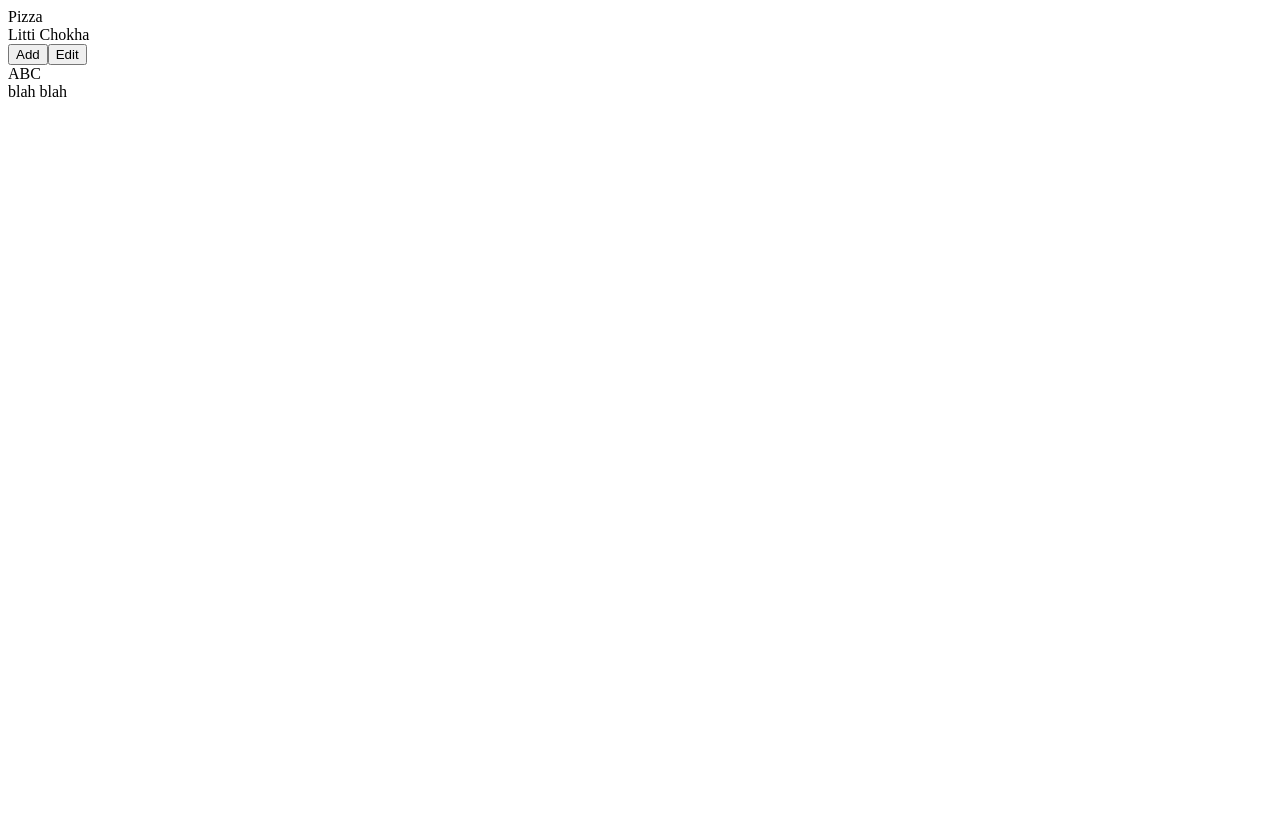
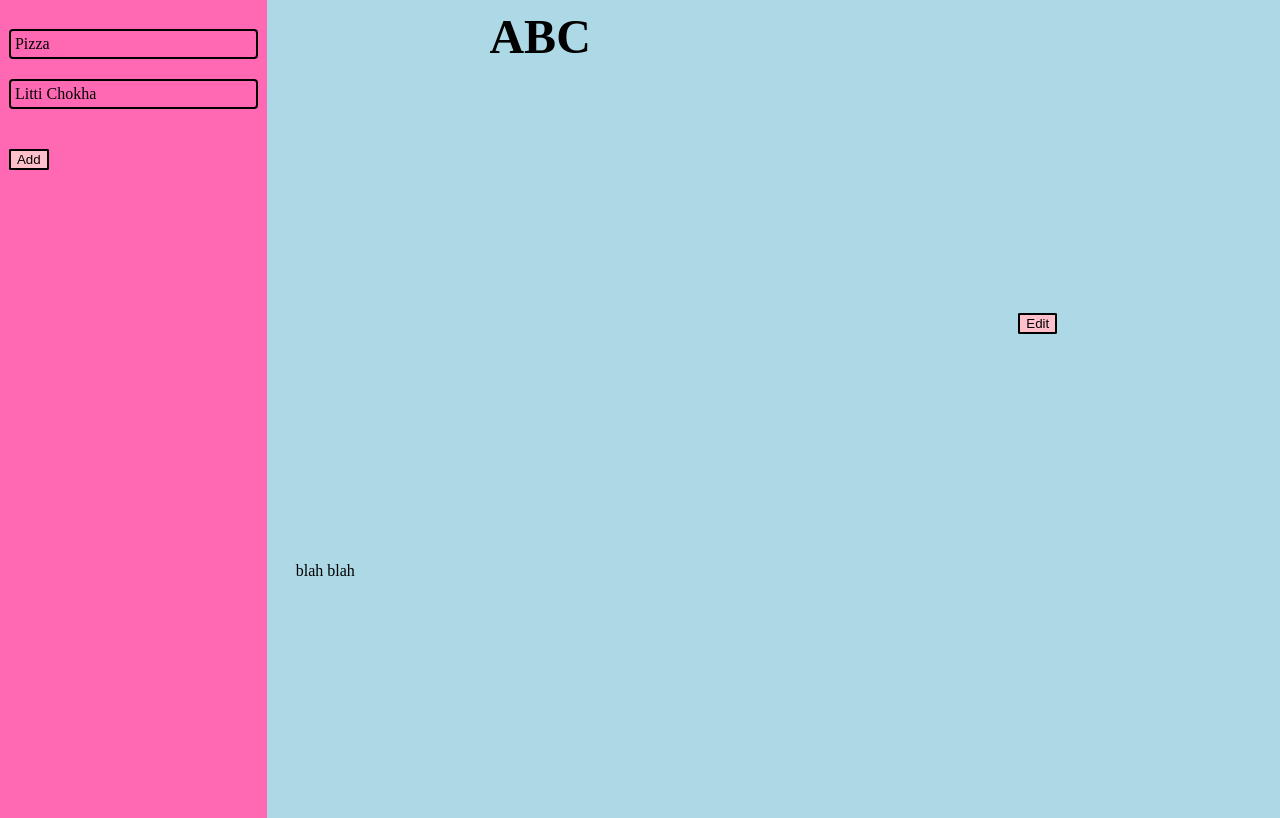
Before and after one commit to arjbholu/RecipeBox, a React app: page / in a window 1280 px wide. Built offline with nearby package versions, Linux system fonts and the light colour scheme.

Commit message:
Initial css design

```diff
--- a/src/components/AddEditComponent.js
+++ b/src/components/AddEditComponent.js
@@ -27,16 +27,17 @@ class AddEditComponent extends Component {
             Title: this.state.Title,
             Description: this.state.Description
         }
-        this.state.onSubmit(Data)
+        if (this.state.Title != "" && this.state.Description != "")
+            this.state.onSubmit(Data)
     }
 
     render() {
         return (
-            <div>
-                <form onSubmit={this.submitHandle}>
-                    <input type="text" onChange={this.changeTitle} value={this.state.Title}></input>
-                    <input type="text" onChange={this.changeDescription} value={this.state.Description}></input>
-                    <input type="submit" value="Save"></input>
+            <div >
+                <form className="addEdit"onSubmit={this.submitHandle}>
+                    <input className="title-addEdit" type="text" onChange={this.changeTitle} value={this.state.Title}></input>
+                    <textarea className="description-addEdit" type="text" onChange={this.changeDescription} value={this.state.Description}></textarea>
+                    <button className="save" type="submit">Save</button>
                 </form>
                 {/* Hello */}
             </div>
--- a/src/components/App.js
+++ b/src/components/App.js
@@ -5,13 +5,11 @@ import Description from './Description';
 // import LeftWrapper from '../containers/LeftWrapper'
 
 const App = ({TotalData, onClick, Data, AddEdit, addRecipe, saveRecipe, editRecipe}) => (
-    <div>
-        <RecipeList TotalData={TotalData} onClick={onClick} />
-        <button onClick={() => addRecipe()}>Add</button>
-        <button onClick={() => editRecipe()}>Edit</button>
+    <div id="wrapper">
+        <RecipeList TotalData={TotalData} onClick={onClick} addRecipe={addRecipe}/>
         {
             !AddEdit
-            ? <Description Data={Data} />
+            ? <Description Data={Data} editRecipe={editRecipe} />
             : <AddEditComponent Data={Data} saveRecipe={saveRecipe} />
         }
     </div>
--- a/src/components/Description.js
+++ b/src/components/Description.js
@@ -1,10 +1,11 @@
 import React from 'react'
 
-const Description = ({Data}) => {
+const Description = ({Data, editRecipe}) => {
     return (
-        <div>
-            <div>{Data.Title}</div>
-            <div>{Data.Description}</div>
+        <div id="detail">
+            <div className="title">{Data.Title}</div>
+            <div className="discription">{Data.Description}</div>
+            <div className="edit"><button onClick={() => editRecipe()}>Edit</button></div>
         </div>
     )
 }
--- a/src/components/RecipeList.js
+++ b/src/components/RecipeList.js
@@ -2,17 +2,17 @@ import React from 'react'
 import Description from './Description'
 import AddEditComponent from './AddEditComponent'
 
-const RecipeList = ({TotalData, onClick}) => {
+const RecipeList = ({TotalData, onClick, addRecipe}) => {
     // console.log(AddEdit)
     return (
-        <div>
+        <div id="toggle">
             {
                 TotalData.map((data) => (
-                    <div key={data.id} onClick={() => onClick(data.id)} > {data.Title} </div>
+                    <div key={data.id} onClick={() => onClick(data.id)} className="recipe-item" > {data.Title} </div>
                 ))
                 // console.log(TotalData)
             }
-
+            <button onClick={() => addRecipe()}>Add</button>
         </div>
     )
 }
--- a/src/index.js
+++ b/src/index.js
@@ -3,6 +3,7 @@ import { render } from 'react-dom'
 import { Provider } from 'react-redux'
 import { createStore } from 'redux'
 import recipeReducer  from './reducers'
+// import './index.css'
 // import add from './reducers/add'
 import App from './components/App'
 import Container from './containers/Container'
```
Also changed, not shown: dist/index.html, dist/styles.css (added).
